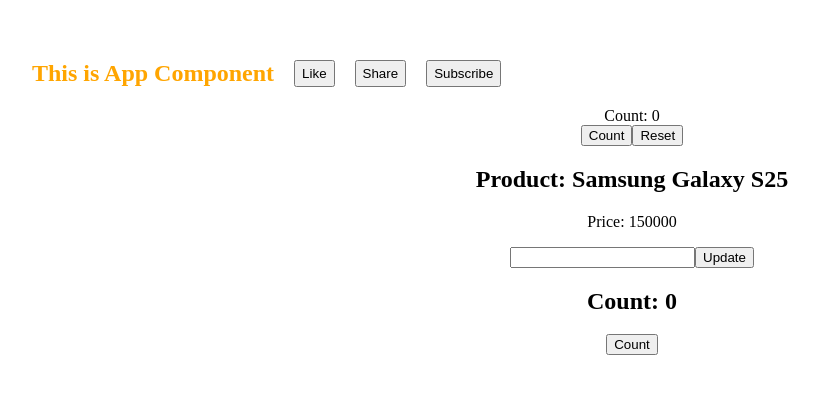
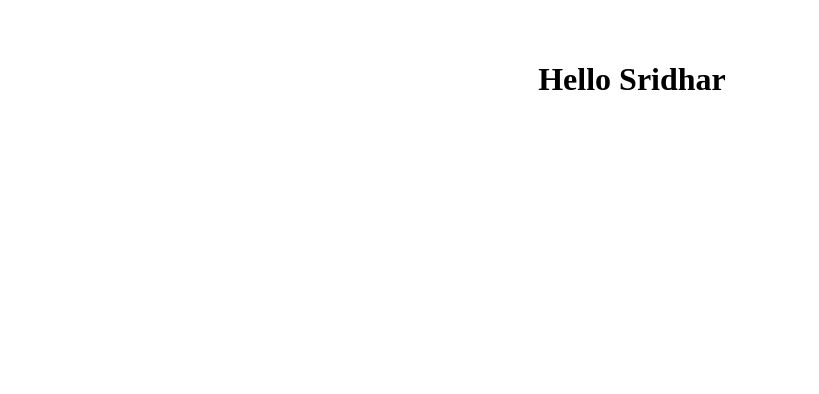
Before and after one commit to kothapallisridhar/frontend, a React (Vite) app in the folder react-app/: page / in a window 1280 px wide. Shown: the top 394 px of the page, without its empty margins (8-827 px from the left). Built offline with nearby package versions, Linux system fonts and the light colour scheme.

Commit message:
functional component

```diff
--- a/react-app/src/App.jsx
+++ b/react-app/src/App.jsx
@@ -1,27 +1,15 @@
 import './App.css'
-import User from './User'
-import UserTwo from './UserTwo'
-import { useState } from 'react'
-import Product from './Product'
+import { Greet } from './components/Greet'
 
-// function displayMessage() {
-//   alert("Hello")
-// }
 
 function App(props) {
-  const [count, setCount] = useState(0)
 
   console.dir(props)
 
   return (
-    <>
-    <h2 style={{display: 'flex', gap: 20, color: 'orange'}}>{props.children}</h2>
-      <label htmlFor="">Count: {count}</label>
-      <br />
-      <button onClick={() => setCount(count + 1)}>Count</button>
-      <button onClick={() => setCount(0)}>Reset</button>
-      <Product/>
-    </>
+    <div className='app'>
+      <Greet/>
+    </div>
   )
 }
 
--- /dev/null
+++ b/react-app/src/components/Greet.jsx
@@ -0,0 +1,11 @@
+import React from 'react'
+
+// function Greet() {
+//     return (
+//         <h1>Hello Sridhar</h1>
+//     )
+// }
+
+export const Greet = () => <h1>Hello Sridhar</h1>
+
+//export default Greet;
--- a/react-app/src/main.jsx
+++ b/react-app/src/main.jsx
@@ -1,20 +1,12 @@
 import { StrictMode } from 'react'
 import { createRoot } from 'react-dom/client'
-//import './index.css'
 import App from './App.jsx'
-import UserTwo from './UserTwo.jsx'
 
 const root = createRoot(document.getElementById('root'))
 
 root.render(
   <>
-    <App>
-      This is App Component
-      <button>Like</button>
-      <button>Share</button>
-      <button>Subscribe</button>
-    </App>
-    <UserTwo/>
+    <App/>
   </>
 
 )
```
